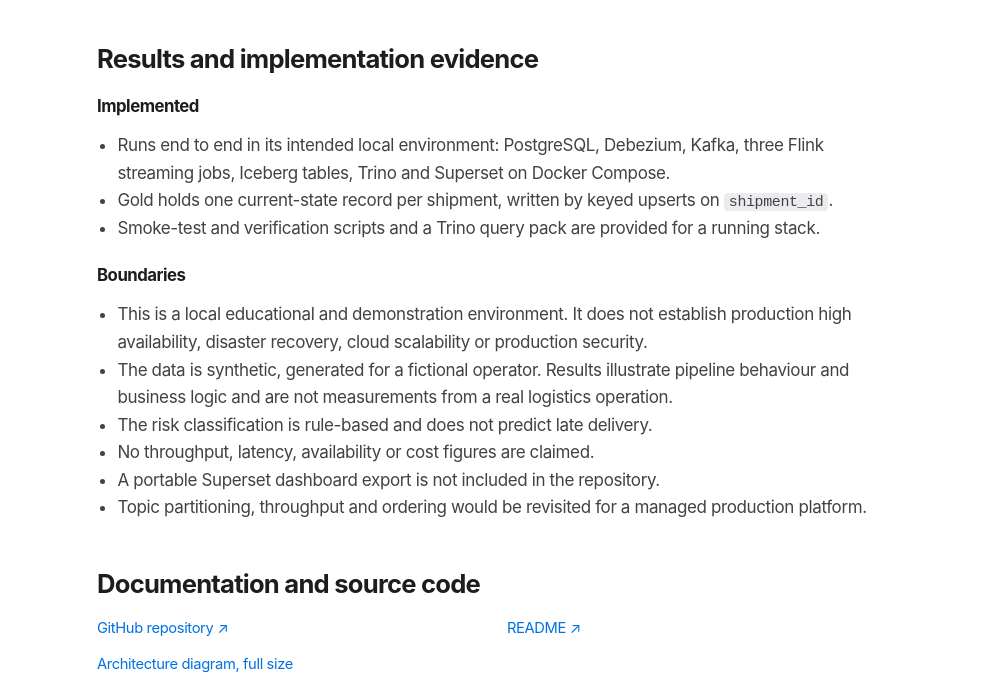
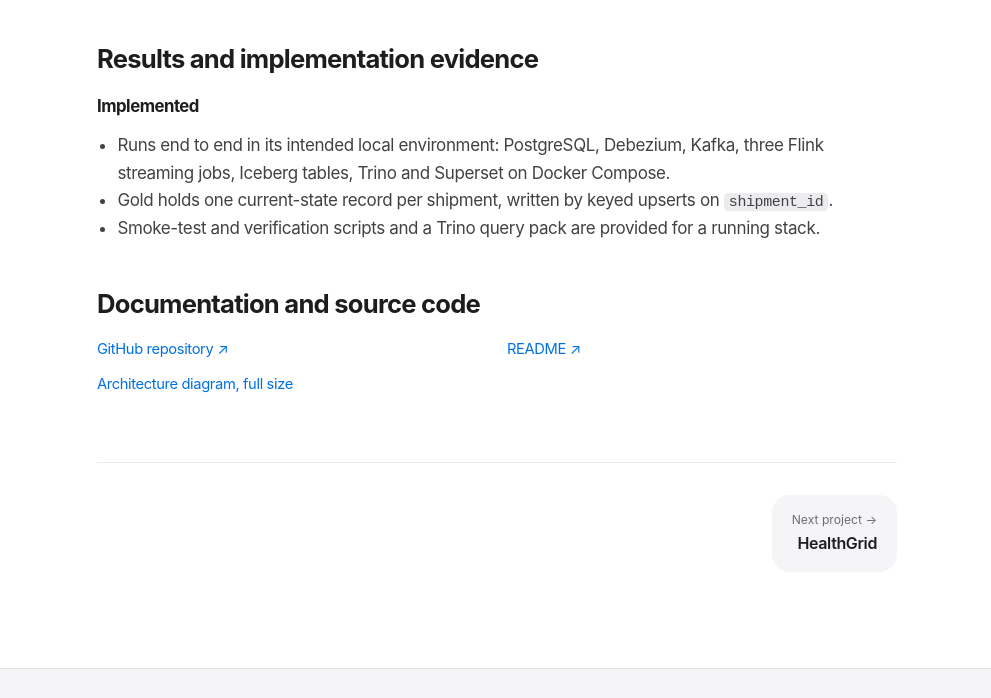
Before and after one commit to viradidi/viradidi.github.io, a plain HTML site: page projects/atlasflow/index.html in a window 1280 px wide. Shown: the part 4669-5367 px from the top of the page, without its empty margins (143-1134 px from the left). Drawn offline with Linux system fonts and the light colour scheme.

Commit message:
docs: remove project boundaries section

```diff
--- a/projects/atlasflow/index.html
+++ b/projects/atlasflow/index.html
@@ -50,7 +50,7 @@
 <section id="reliability"><h2>Reliability, testing and data quality</h2><p><strong>Repository validation.</strong> A GitHub Actions workflow runs static checks of the repository structure, SQL template presence, Python syntax, YAML and JSON configuration, and key pipeline contracts. It does not start the Docker stack, run the Flink jobs or verify CDC propagation.</p>
 <p><strong>Live execution.</strong> The completed platform was run end to end in its intended local environment. For a running stack the repository provides smoke-test and verification scripts and a Trino query pack. Silver also labels data quality on each normalised change.</p></section>
 <section id="deployment"><h2>Deployment and operations</h2><p>The platform runs on Windows with Docker Desktop (Compose v2), PowerShell and Python 3.10 or later. A preparation script sets up the local environment, and <code>docker compose up -d --build</code> starts the platform. A manual runbook documents the eight-step pipeline procedure, the Superset connection and the dashboard. The generator has a baseline scenario, a fault-bundle scenario (a delayed shipment, a tracking exception and an active port disruption) and an optional continuous baseline mode. Prometheus, Grafana, Kafka UI, the Flink Dashboard and Docker health checks cover monitoring.</p></section>
-<section id="evidence"><h2>Results and implementation evidence</h2><h3>Implemented</h3><ul><li>Runs end to end in its intended local environment: PostgreSQL, Debezium, Kafka, three Flink streaming jobs, Iceberg tables, Trino and Superset on Docker Compose.</li><li>Gold holds one current-state record per shipment, written by keyed upserts on <code>shipment_id</code>.</li><li>Smoke-test and verification scripts and a Trino query pack are provided for a running stack.</li></ul><h3>Boundaries</h3><ul><li>This is a local educational and demonstration environment. It does not establish production high availability, disaster recovery, cloud scalability or production security.</li><li>The data is synthetic, generated for a fictional operator. Results illustrate pipeline behaviour and business logic and are not measurements from a real logistics operation.</li><li>The risk classification is rule-based and does not predict late delivery.</li><li>No throughput, latency, availability or cost figures are claimed.</li><li>A portable Superset dashboard export is not included in the repository.</li><li>Topic partitioning, throughput and ordering would be revisited for a managed production platform.</li></ul></section>
+<section id="evidence"><h2>Results and implementation evidence</h2><h3>Implemented</h3><ul><li>Runs end to end in its intended local environment: PostgreSQL, Debezium, Kafka, three Flink streaming jobs, Iceberg tables, Trino and Superset on Docker Compose.</li><li>Gold holds one current-state record per shipment, written by keyed upserts on <code>shipment_id</code>.</li><li>Smoke-test and verification scripts and a Trino query pack are provided for a running stack.</li></ul></section>
 <section id="docs"><h2>Documentation and source code</h2><ul class="doc-links"><li><a href="https://github.com/viradidi/AtlasFlow" target="_blank" rel="noopener noreferrer">GitHub repository<span class="vh"> (opens in a new tab)</span> &#8599;</a></li><li><a href="https://github.com/viradidi/AtlasFlow#readme" target="_blank" rel="noopener noreferrer">README<span class="vh"> (opens in a new tab)</span> &#8599;</a></li><li><a href="/assets/architecture/atlasflow-architecture.svg" target="_blank" rel="noopener noreferrer">Architecture diagram, full size<span class="vh"> (opens in a new tab)</span></a></li></ul></section>
 <nav class="case-pager" aria-label="Project navigation"><a class="case-pager-link case-pager-next" href="/projects/healthgrid/"><span class="case-pager-label">Next project &rarr;</span><span class="case-pager-title">HealthGrid</span></a></nav>
 </article>
```
